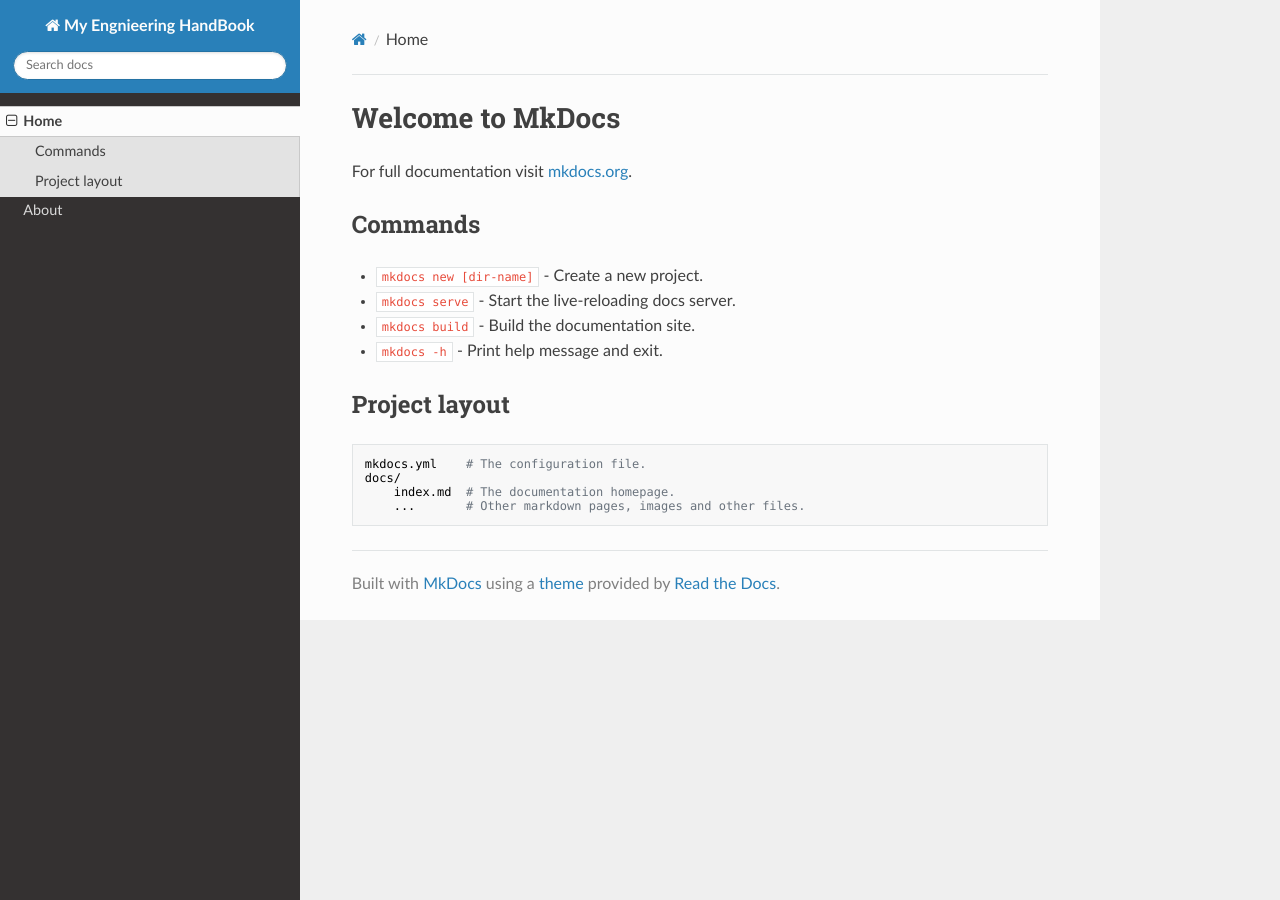
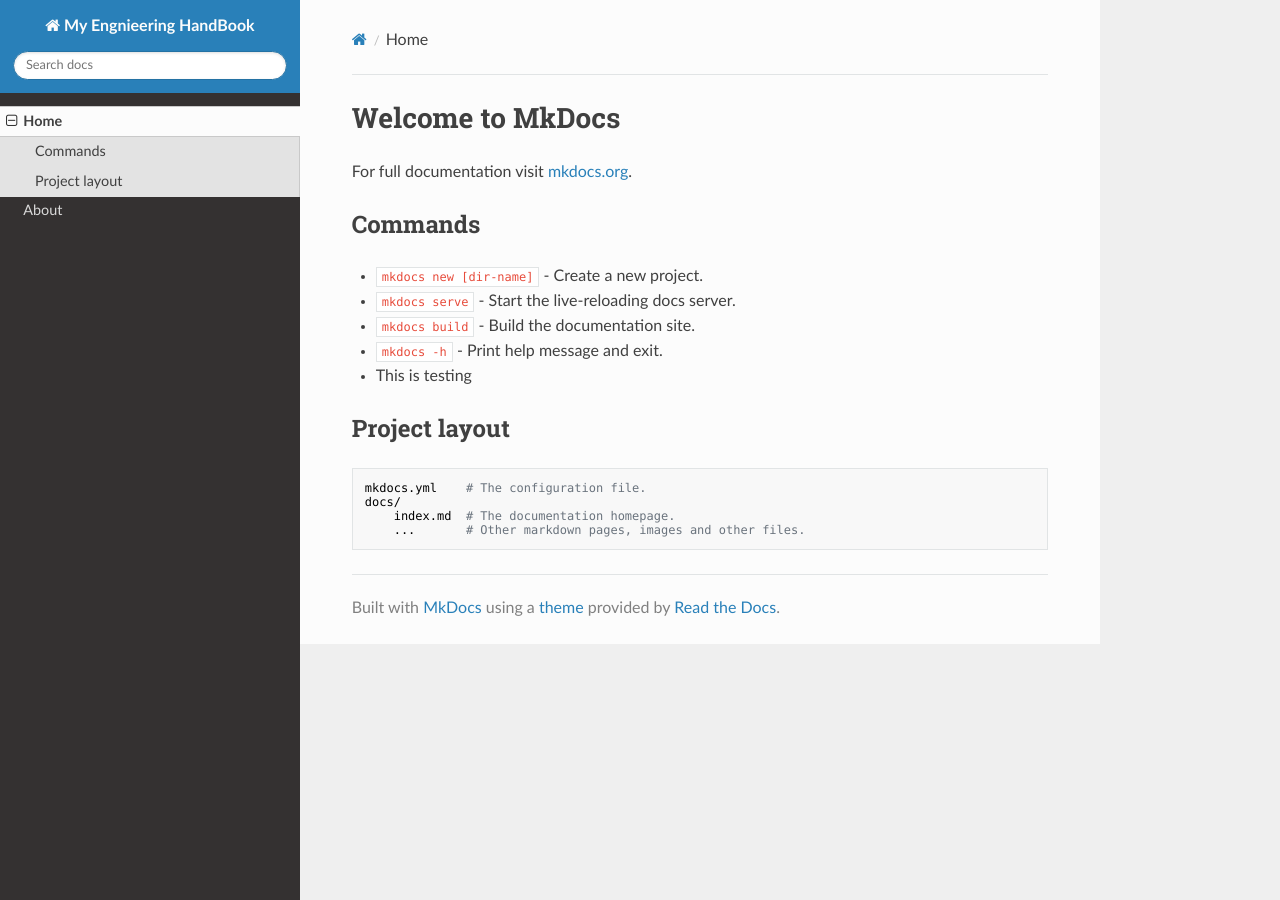
Before and after one commit to aneeshnambala/my-mkdocs-project, an MkDocs documentation site: the page built from docs/index.md, in a window 1280 px wide. Built offline with MkDocs 1.6.1, drawn with Linux system fonts in a browser that asks for light colours; nearby versions of some CDN libraries.

Commit message:
JIRA-Check-Testing

```diff
--- a/docs/index.md
+++ b/docs/index.md
@@ -8,6 +8,7 @@
 * `mkdocs serve` - Start the live-reloading docs server.
 * `mkdocs build` - Build the documentation site.
 * `mkdocs -h` - Print help message and exit.
+* This is testing
 
 ## Project layout
 
```
